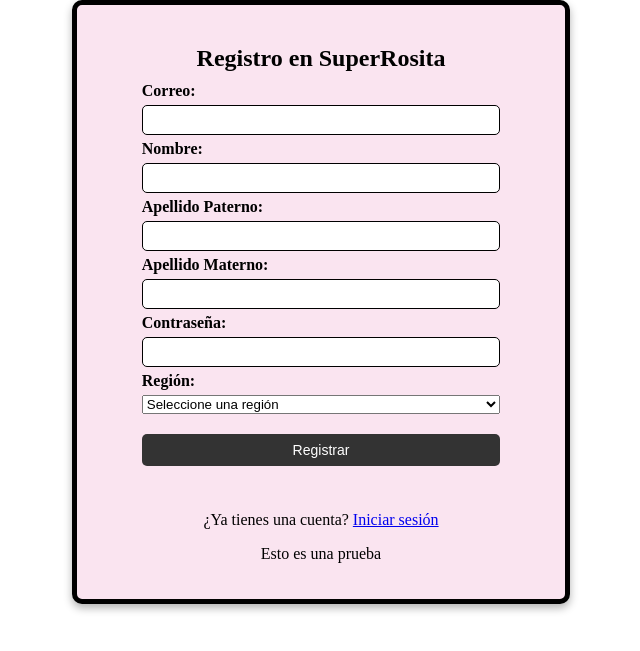
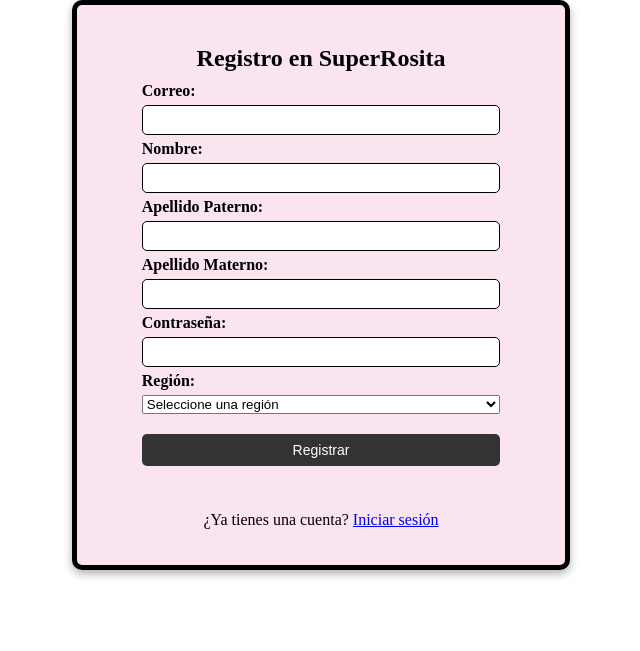
Before and after one commit to Zehkas/SuperRosita, a PHP site: page /view/registro.php in a window 1280 px wide. Shown: the top 651 px of the page, without its empty margins (319-959 px from the left). Run offline with PHP 8.4, Linux system fonts and the light colour scheme.

Commit message:
Update registro.php

```diff
--- a/view/registro.php
+++ b/view/registro.php
@@ -44,7 +44,6 @@
             <!-- Enlace de inicio de sesión añadido -->
             <div style="text-align: center; margin-top: 20px;">
                 <p>¿Ya tienes una cuenta? <a href="../view/login.php">Iniciar sesión</a></p>
-                <p>Esto es una prueba</p>
             </div>
 
         </div>
```
